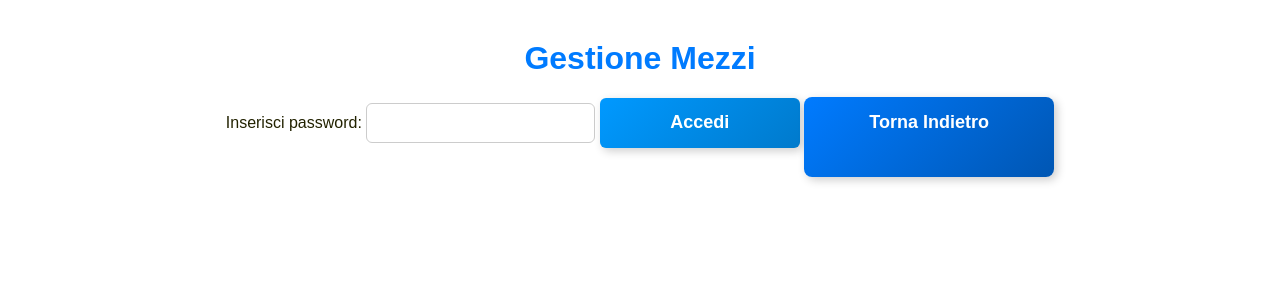
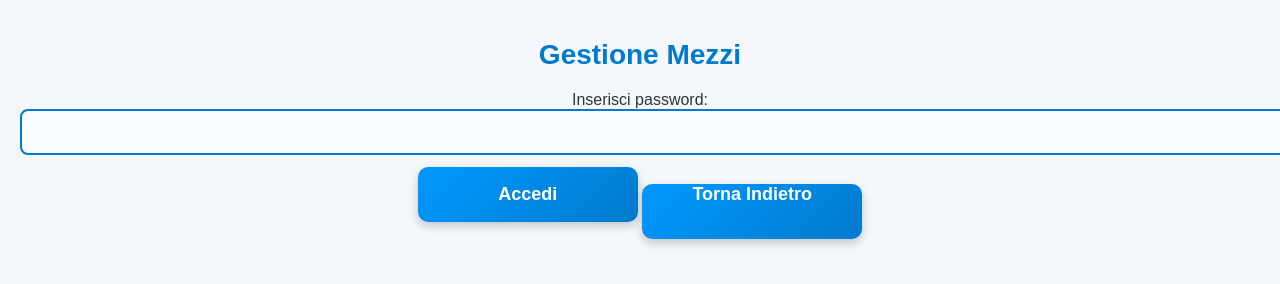
Before and after one commit to flavbist/mezzi4, a plain HTML site: page gestione.html in a window 1280 px wide. Drawn offline with Linux system fonts and the light colour scheme.

Commit message:
Update style.css

```diff
--- a/style.css
+++ b/style.css
@@ -1,133 +1,113 @@
-/* Stile generale */
+/* 🟢 Impostazioni generali */
 body {
-    font-family: "Arial", sans-serif;
-ackground-color: #d9f3ff; /* 🟢 Azzurro chiaro */
-    color: #220;
+    font-family: "Poppins", sans-serif;
+    background-color: #f4f7fc; /* 🟢 Grigio chiaro sofisticato */
+    color: #333;
     text-align: center;
     margin: 0;
     padding: 20px;
 }
 
-/* Titoli */
-h1 {
-    font-size: 32px;
-    margin: 20px 0;
-    color: #007bff;
+/* 🟢 Container principale */
+.container {
+    max-width: 900px;
+    margin: auto;
+    padding: 20px;
+    background: #ffffff;
+    box-shadow: 0px 8px 16px rgba(0, 0, 0, 0.1);
+    border-radius: 12px;
 }
 
-/* Bottoni */
-.btn, button {
+/* 🟢 Titoli */
+h1, h2 {
+    font-size: 28px;
+    color: #007acc;
+    margin-bottom: 20px;
+}
+
+/* 🟢 Bottoni */
+button, .btn {
     display: inline-block;
-    width: 200px; /* 🟢 Stessa larghezza per tutti */
-    height: 50px; /* 🟢 Stessa altezza per tutti */
-    padding: 12px 0;
+    width: 220px;
+    height: 55px;
     font-size: 18px;
     font-weight: bold;
     text-align: center;
     text-decoration: none;
-    color: #fff;
+    color: white;
     background: linear-gradient(135deg, #0099ff, #007acc);
-    border-radius: 8px;
-    box-shadow: 3px 3px 10px rgba(0, 0, 0, 0.2);
+    border-radius: 10px;
     border: none;
     cursor: pointer;
-    transition: 0.3s ease-in-out;
+    transition: all 0.3s ease-in-out;
+    box-shadow: 0 4px 10px rgba(0, 0, 0, 0.2);
 }
 
-.btn:hover, button:hover {
+button:hover, .btn:hover {
     background: linear-gradient(135deg, #007acc, #0056b3);
     transform: scale(1.05);
 }
 
-
-.btn {
-    display: inline-block;
-    padding: 15px 25px;
-    font-size: 18px;
-    font-weight: bold;
-    text-decoration: none;
-    color: #fff;
-    background: linear-gradient(135deg, #007bff, #0056b3);
+/* 🟢 Input e form */
+input, textarea {
+    width: 100%;
+    font-size: 16px;
+    padding: 12px;
+    margin-bottom: 12px;
+    border: 2px solid #007acc;
     border-radius: 8px;
-    box-shadow: 3px 3px 10px rgba(0, 0, 0, 0.2);
-    transition: 0.3s ease-in-out;
+    background: #f9fcff;
 }
 
-.btn:hover {
-    background: linear-gradient(135deg, #0056b3, #004080);
-    transform: scale(1.05);
-}
-
-/* Contenitore lista mezzi */
+/* 🟢 Lista mezzi */
 #mezzi-list {
-    max-width: 800px;
-    margin: 20px auto;
     display: flex;
     flex-wrap: wrap;
     gap: 15px;
     justify-content: center;
+    padding: 20px;
 }
 
-/* Singolo mezzo */
+/* 🟢 Singolo mezzo */
 .mezzo {
-    background-color: #fff;
-    border-radius: 10px;
-    padding: 15px;
-    box-shadow: 2px 2px 10px rgba(0, 0, 0, 0.1);
+    background-color: white;
+    border-radius: 12px;
+    padding: 18px;
+    box-shadow: 0 4px 8px rgba(0, 0, 0, 0.15);
     width: 280px;
     text-align: left;
+    transition: 0.3s ease-in-out;
 }
 
-.mezzo h3 {
-    color: #007bff;
-    font-size: 22px;
-    margin-bottom: 10px;
+.mezzo:hover {
+    transform: translateY(-5px);
 }
 
-.mezzo p {
-    font-size: 16px;
-    margin: 5px 0;
+/* 🟢 Stile immagini */
+.foto-mezzo img {
+    width: 100%;
+    border-radius: 10px;
+    margin-top: 10px;
+    box-shadow: 2px 2px 12px rgba(0, 0, 0, 0.1);
 }
 
-/* Stile immagini */
-.foto-mezzo img {
-    width: 100%;
-    border-radius: 8px;
-    margin-top: 10px;
-    box-shadow: 1px 1px 8px rgba(0, 0, 0, 0.1);
+/* 🟢 Layout responsive */
+@media (max-width: 768px) {
+    .container {
+        width: 90%;
+        padding: 15px;
     }
 
-/* Form gestione */
-form {
-    display: flex;
-    flex-direction: column;
-    max-width: 400px;
-    margin: 20px auto;
-    background-color: #fff;
-    padding: 20px;
-    border-radius: 10px;
-    box-shadow: 2px 2px 10px rgba(0, 0, 0, 0.1);
+    button, .btn {
+        width: 100%;
     }
 
-input, textarea {
-    font-size: 16px;
-    padding: 10px;
-    margin-bottom: 10px;
-    border: 1px solid #ccc;
-    border-radius: 6px;
+    #mezzi-list {
+        flex-direction: column;
+        align-items: center;
     }
 
-button {
-    background-color: #007bff;
-    color: white;
-    font-size: 18px;
-    padding: 12px;
-    border: none;
-    border-radius: 6px;
-    cursor: pointer;
-    transition: 0.3s;
+    .mezzo {
+        width: 90%;
     }
-
-button:hover {
-    background-color: #0056b3;
 }
```
Lines whose indentation alone changed are shown as unchanged.
